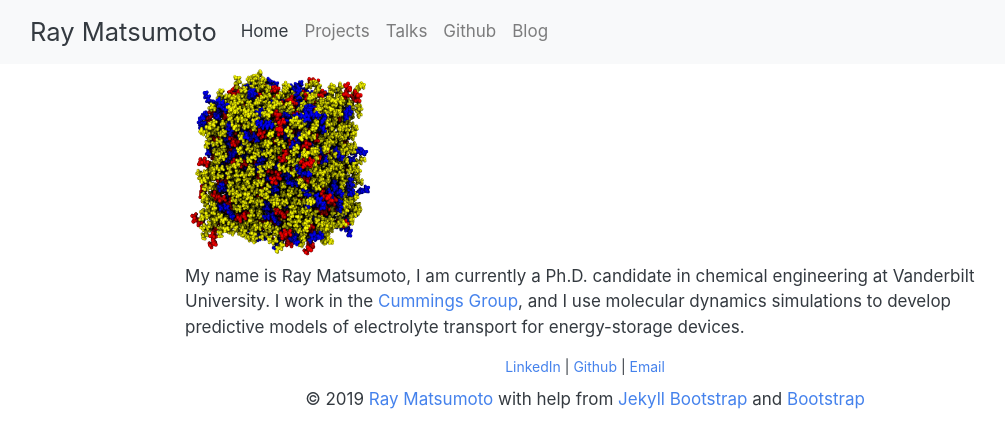
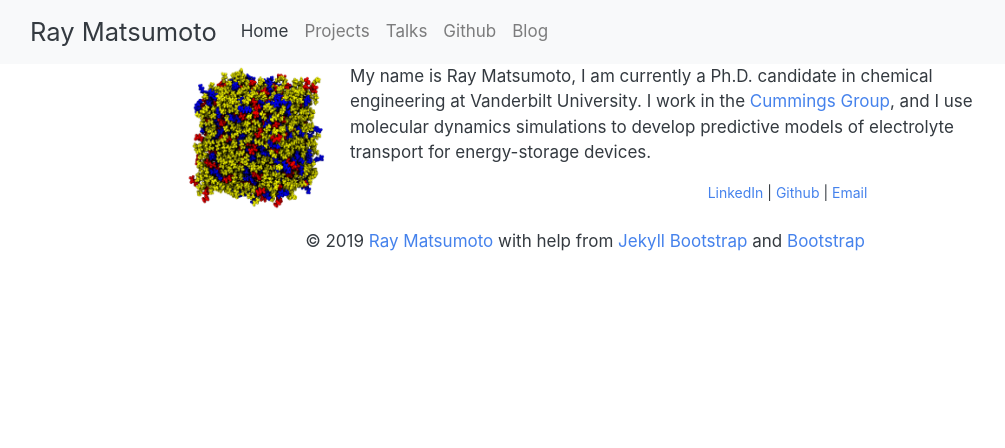
Before and after one commit to rmatsum836/rmatsum836.github.io, a Jekyll site: the page built from index.md, in a window 1280 px wide. Shown: the top 448 px of the page, without its empty margins (55-1060 px from the left). Built offline with Jekyll 4.4.1, drawn with Linux system fonts in a browser that asks for light colours; nearby versions of some CDN libraries.

Commit message:
Set image to wrap text on left

```diff
--- a/index.md
+++ b/index.md
@@ -6,7 +6,7 @@ layout: default
 <div
 style="max-width:800px;margin-left:auto;margin-right:auto;">
 
-  <div style="text-align: left"><img src="/images/website-image.png" alt="Ray Matsumoto" width="200" height="200" /></div>
+  <img style="float: left; margin: 0px 15px 15px 0px;" src="/images/website-image.png" width="150" height="150" />
 
    <p>My name is Ray Matsumoto, I am currently a Ph.D. candidate in
    chemical engineering at Vanderbilt University.  I work in the
```
